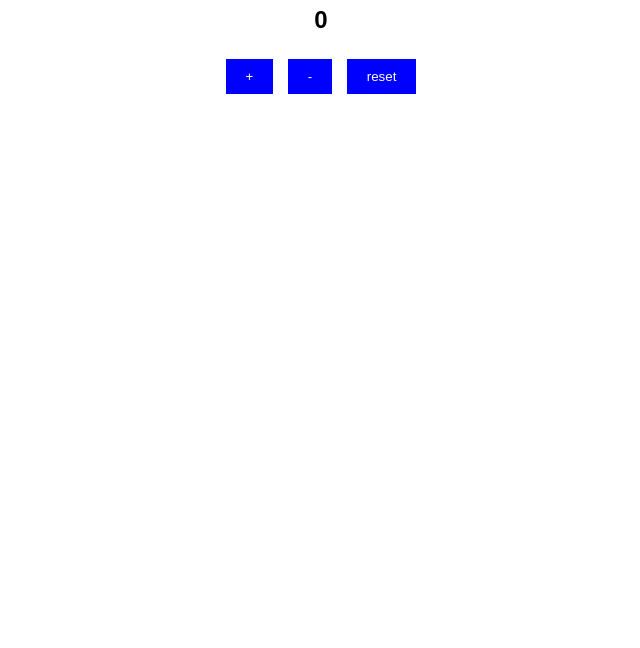
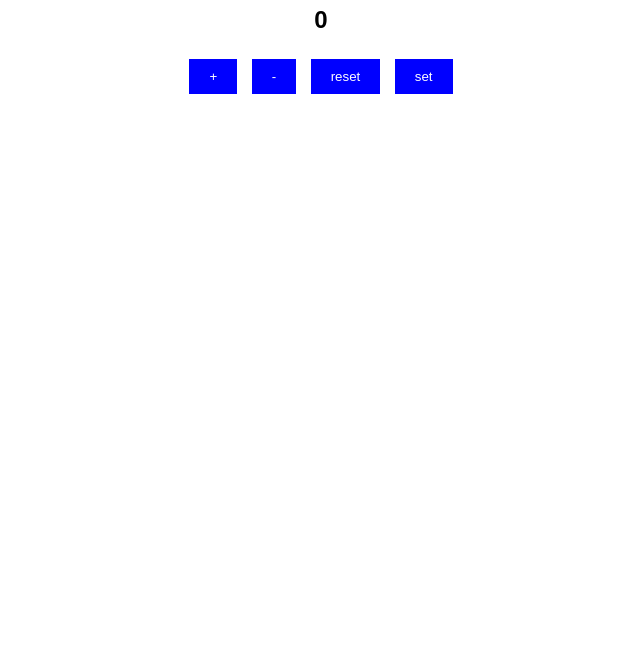
Before and after one commit to sanjaymani59/HTML--learning, a plain HTML site: page gpt__40.html in a window 1280 px wide. Shown: the part 152-800 px from the top of the page, without its empty margins (319-959 px from the left). Drawn offline with Linux system fonts and the light colour scheme.

Commit message:
Update gpt__40.html

```diff
--- a/gpt__40.html
+++ b/gpt__40.html
@@ -30,6 +30,7 @@
     <button onclick="increase()">+</button>
     <button onclick="decrease()">-</button>
     <button onclick="reset()">reset</button>
+    <button onclick="set()">set</button>
     <script>
         let number=0;
 
@@ -47,6 +48,12 @@
             number=0;
             document.getElementById("count").innerHTML=number;
         }
+
+
+         function set(){
+            number=999;
+            document.getElementById("count").innerHTML=number;
+        }
     </script>
 
 </body>
```
